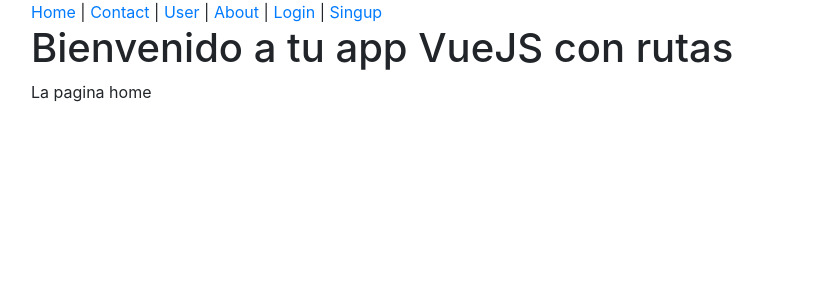
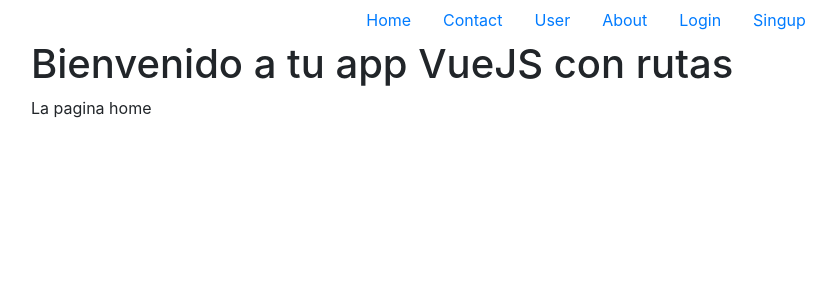
Before and after one commit to efranco89/vueroute, a Vue app: page / in a window 1280 px wide. Shown: the top 300 px of the page, without its empty margins (54-890 px from the left). Built offline with nearby package versions, Linux system fonts and the light colour scheme.

Commit message:
Ref giving styles to the  nav

```diff
--- a/src/App.vue
+++ b/src/App.vue
@@ -1,12 +1,30 @@
 <template>
   <div id="app">
     <div class="container">
-      <router-link to="/">Home</router-link> |
-      <router-link to="/contact">Contact</router-link> |
-      <router-link to="/users">User</router-link> |
-      <router-link to="/about">About</router-link> |
-      <router-link to="/login">Login</router-link> |
-      <router-link to="/singup">Singup</router-link>
+      <ul class="nav justify-content-center">
+        <li class="nav-item">
+          <router-link to="/" class="nav-link active" >Home</router-link>
+        </li>
+        <li class="nav-item">
+          <router-link to="/contact" class="nav-link">Contact</router-link>
+        </li>
+        <li class="nav-item">
+          <router-link to="/users" class="nav-link">User</router-link>
+        </li>
+        <li class="nav-item">
+          <router-link to="/about" class="nav-link">About</router-link>
+        </li>
+        <li class="nav-item">
+          <router-link to="/login" class="nav-link">Login</router-link>
+        </li>
+        <li class="nav-item">
+          <router-link to="/singup" class="nav-link">Singup</router-link>
+        </li>
+      </ul>
+      <nav class="nav">
+
+
+      </nav>
     </div>
     <router-view/>
   </div>
```
